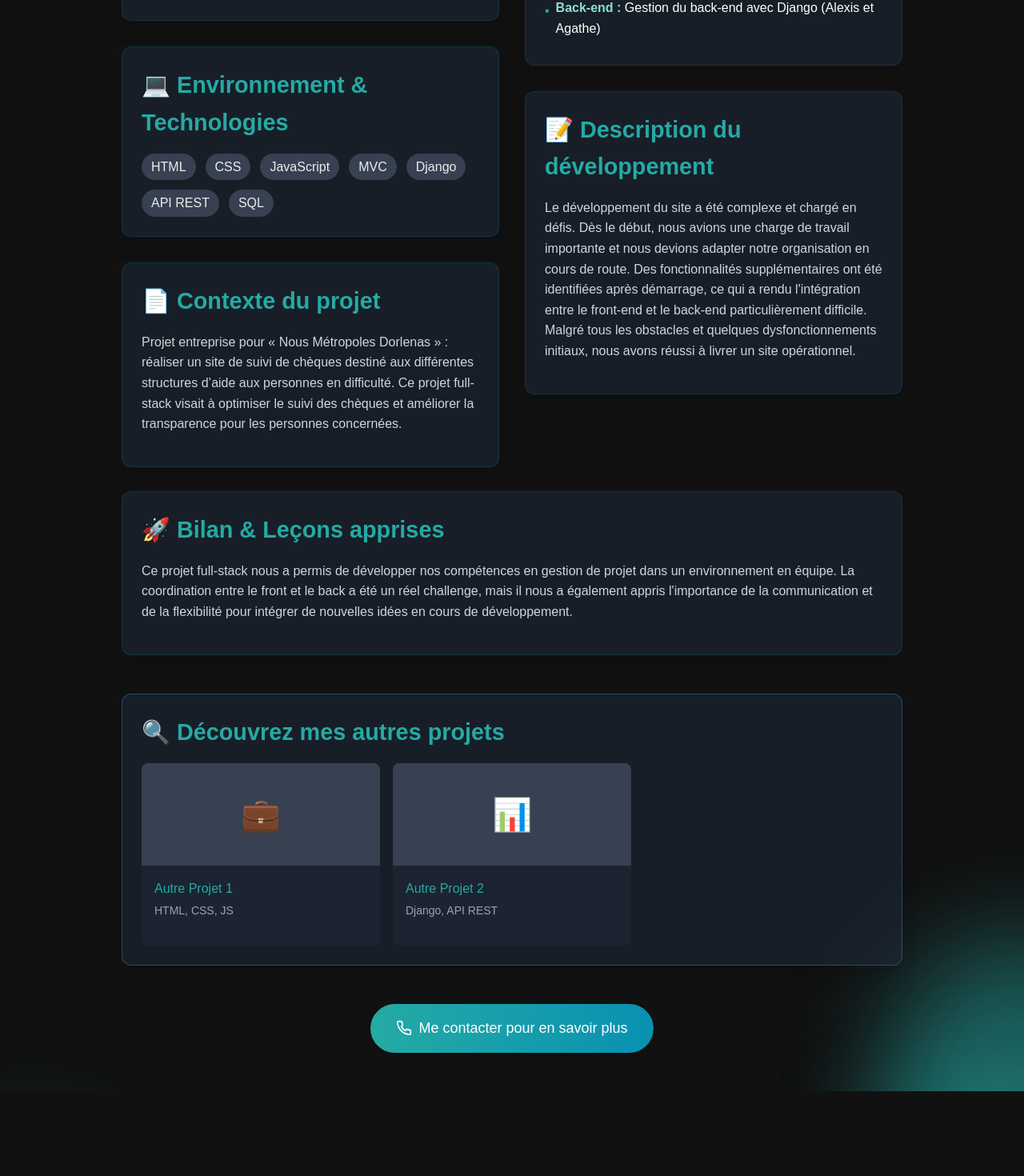
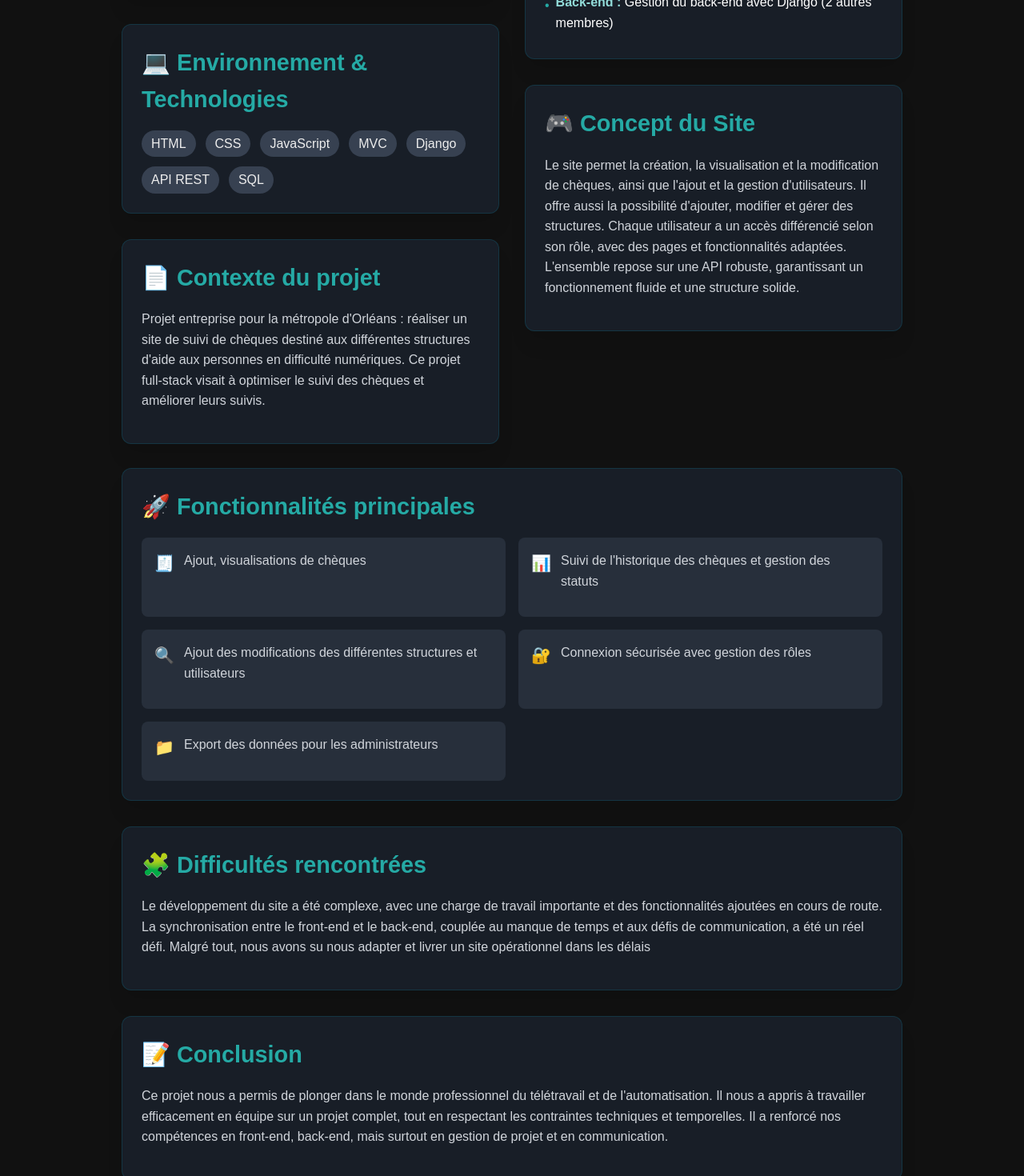
Before and after one commit to eloane-ducrocq/portfolio, a Next.js app: page /projets/cheques in a window 1280 px wide. Shown: the part 1080-2550 px from the top of the page at 80% size. Before the commit the page ends 2444 px from the top, so only its background shows below. Built offline with nearby package versions, Linux system fonts and the light colour scheme.

Commit message:
fix: the last little bug

```diff
--- a/src/app/page.css
+++ b/src/app/page.css
@@ -66,7 +66,7 @@
   display: flex;
   flex-wrap: wrap;
   gap: 2rem;
-  justify-content: flex-start;
+  justify-content: center;
 }
 
 
@@ -82,6 +82,7 @@
   width: 380px;
   max-width: 380px;
   border: 1px solid #f3f4f6;
+
 }
 
 
--- a/src/app/projets/battleship/page.tsx
+++ b/src/app/projets/battleship/page.tsx
@@ -142,13 +142,13 @@ a
         <div className="other-projects-card animate-fadeInUp delay-800">
           <h2>🔍 Découvrez mes autres projets</h2>
           <div className="projects-grid">
-            <a href="../projets/pokemon" className="project-card">
+            <a href="../projets/cheques" className="project-card">
               <div className="project-card-icon">
-                <span style={{ fontSize: '2.5rem' }}>🎮</span>
+                <span style={{ fontSize: '2.5rem' }}>📊</span>
               </div>
               <div className="project-card-content">
-                <h3 className="project-card-title">Jeu Pokémon</h3>
-                <p className="project-card-tech">Java, JavaFX, POO</p>
+                <h3 className="project-card-title">Site de suivis de cheques</h3>
+                <p className="project-card-tech">Javascript, CSS, HTML, Python, Django, Api Rest</p>
               </div>
             </a>
             <a href="../projets/habitudes" className="project-card">
--- a/src/app/projets/cheques/page.tsx
+++ b/src/app/projets/cheques/page.tsx
@@ -6,7 +6,6 @@ import Image from 'next/image';
 function SuiviCheques() {
   return (
     <div className="project-container">
-      {/* Blobs animés en background */}
       <div className="blob blob-1 animate-blob1" />
       <div className="blob blob-2 animate-blob2" />
       <div className="blob blob-3 animate-blob3" />
@@ -14,18 +13,11 @@ function SuiviCheques() {
       <div className="blob blob-5 animate-blob5" />
       <div className="blob blob-6 animate-blob6" />
 
-      {/* Contenu principal du projet */}
       <div className="content-wrapper">
-        {/* En-tête du projet */}
         <div className="project-header animate-fadeInUp">
           <h1>DÉVELOPPEMENT D'UN SITE DE SUIVI DE CHÈQUES FULL-STACK (2025)</h1>
-          <p className="project-meta">
-            Objectif : Développer un site en 3 semaines en équipe de 4 (2 front, 2 back)
-            <br />
-            Rôle : Co-développement du front-end et gestion du back-end avec Django et API REST
-          </p>
+          <p className="project-meta">Par Eloane et 3 autres membres / Mars 2025</p>
 
-          {/* Image de présentation et lien vers le code ou démo */}
           <div className="project-image-container">
             <Image
               src="/projets/cheques.png"
@@ -55,9 +47,7 @@ function SuiviCheques() {
           </div>
         </div>
 
-        {/* Détails du projet */}
         <div className="grid-container">
-          {/* Colonne de gauche */}
           <div className="space-y animate-fadeInUp delay-200">
             <div className="info-card">
               <h2>⏱️ Durée du projet</h2>
@@ -80,42 +70,33 @@ function SuiviCheques() {
             <div className="info-card">
               <h2>📄 Contexte du projet</h2>
               <p>
-                Projet entreprise pour « Nous Métropoles Dorlenas » : réaliser un site de suivi
-                de chèques destiné aux différentes structures d’aide aux personnes en difficulté.
+                Projet entreprise pour la métropole d&apos;Orléans : réaliser un site de suivi
+                de chèques destiné aux différentes structures d&apos;aide aux personnes en difficulté numériques.
                 Ce projet full-stack visait à optimiser le suivi des chèques et améliorer
-                la transparence pour les personnes concernées.
+                leurs suivis.
               </p>
             </div>
           </div>
 
-          {/* Colonne de droite */}
           <div className="space-y animate-fadeInUp delay-400">
             <div className="info-card">
               <h2>👥 Répartition des rôles</h2>
               <div className="bullet-list">
                 <div className="bullet-item">
                   <span className="bullet-marker">•</span>
-                  <span>
-                    <strong>Front-end :</strong> Co-développement du front (moi et Rayan)
-                  </span>
+                  <span><strong>Front-end :</strong> Co-développement du front (moi et mon co-développeur)</span>
                 </div>
                 <div className="bullet-item">
                   <span className="bullet-marker">•</span>
-                  <span>
-                    <strong>Back-end :</strong> Gestion du back-end avec Django (Alexis et Agathe)
-                  </span>
+                  <span><strong>Back-end :</strong> Gestion du back-end avec Django (2 autres membres)</span>
                 </div>
               </div>
             </div>
 
             <div className="info-card">
-              <h2>📝 Description du développement</h2>
+              <h2>🎮 Concept du Site</h2>
               <p>
-                Le développement du site a été complexe et chargé en défis. Dès le début, nous avions
-                une charge de travail importante et nous devions adapter notre organisation en cours de route.
-                Des fonctionnalités supplémentaires ont été identifiées après démarrage, ce qui a rendu
-                l'intégration entre le front-end et le back-end particulièrement difficile. Malgré tous les
-                obstacles et quelques dysfonctionnements initiaux, nous avons réussi à livrer un site opérationnel.
+                Le site permet la création, la visualisation et la modification de chèques, ainsi que l&apos;ajout et la gestion d'utilisateurs. Il offre aussi la possibilité d&apos;ajouter, modifier et gérer des structures. Chaque utilisateur a un accès différencié selon son rôle, avec des pages et fonctionnalités adaptées. L&apos;ensemble repose sur une API robuste, garantissant un fonctionnement fluide et une structure solide.
               </p>
             </div>
           </div>
@@ -123,11 +104,42 @@ function SuiviCheques() {
 
         <div className="space-y animate-fadeInUp delay-600 sectionBack">
           <div className="info-card">
-            <h2>🚀 Bilan & Leçons apprises</h2>
+            <h2>🚀 Fonctionnalités principales</h2>
+            <div className="objectives-grid">
+              <div className="objective-item">
+                <div className="objective-icon">🧾</div>
+                <p>Ajout, visualisations de chèques</p>
+              </div>
+              <div className="objective-item">
+                <div className="objective-icon">📊</div>
+                <p>Suivi de l&apos;historique des chèques et gestion des statuts</p>
+              </div>
+              <div className="objective-item">
+                <div className="objective-icon">🔍</div>
+                <p>Ajout des modifications des différentes structures et utilisateurs</p>
+              </div>
+              <div className="objective-item">
+                <div className="objective-icon">🔐</div>
+                <p>Connexion sécurisée avec gestion des rôles</p>
+              </div>
+              <div className="objective-item">
+                <div className="objective-icon">📁</div>
+                <p>Export des données pour les administrateurs</p>
+              </div>
+            </div>
+          </div>
+
+          <div className="info-card">
+            <h2>🧩 Difficultés rencontrées</h2>
             <p>
-              Ce projet full-stack nous a permis de développer nos compétences en gestion de projet dans un environnement en équipe.
-              La coordination entre le front et le back a été un réel challenge, mais il nous a également appris l'importance de la communication
-              et de la flexibilité pour intégrer de nouvelles idées en cours de développement.
+              Le développement du site a été complexe, avec une charge de travail importante et des fonctionnalités ajoutées en cours de route. La synchronisation entre le front-end et le back-end, couplée au manque de temps et aux défis de communication, a été un réel défi. Malgré tout, nous avons su nous adapter et livrer un site opérationnel dans les délais
+            </p>
+          </div>
+
+          <div className="info-card">
+            <h2>📝 Conclusion</h2>
+            <p>
+              Ce projet nous a permis de plonger dans le monde professionnel du télétravail et de l'automatisation. Il nous a appris à travailler efficacement en équipe sur un projet complet, tout en respectant les contraintes techniques et temporelles. Il a renforcé nos compétences en front-end, back-end, mais surtout en gestion de projet et en communication.
             </p>
           </div>
         </div>
@@ -135,41 +147,39 @@ function SuiviCheques() {
         <div className="other-projects-card animate-fadeInUp delay-800">
           <h2>🔍 Découvrez mes autres projets</h2>
           <div className="projects-grid">
-            <a href="../projets/autre-projet-1" className="project-card">
+            <a href="../projets/pokemon" className="project-card">
               <div className="project-card-icon">
-                <span style={{ fontSize: '2.5rem' }}>💼</span>
+                <span style={{ fontSize: '2.5rem' }}>🎮</span>
               </div>
               <div className="project-card-content">
-                <h3 className="project-card-title">Autre Projet 1</h3>
-                <p className="project-card-tech">HTML, CSS, JS</p>
+                <h3 className="project-card-title">Jeu Pokémon</h3>
+                <p className="project-card-tech">Java, JavaFX, POO</p>
               </div>
             </a>
-            <a href="../projets/autre-projet-2" className="project-card">
+            <a href="../projets/habitudes" className="project-card">
               <div className="project-card-icon">
                 <span style={{ fontSize: '2.5rem' }}>📊</span>
               </div>
               <div className="project-card-content">
-                <h3 className="project-card-title">Autre Projet 2</h3>
-                <p className="project-card-tech">Django, API REST</p>
+                <h3 className="project-card-title">Suivi d&apos;Habitudes</h3>
+                <p className="project-card-tech">HTML, CSS, JavaScript</p>
+              </div>
+            </a>
+            <a href="../projets/grow" className="project-card">
+              <div className="project-card-icon">
+                <span style={{ fontSize: '2.5rem' }}>🌱</span>
+              </div>
+              <div className="project-card-content">
+                <h3 className="project-card-title">Jeu « Grow »</h3>
+                <p className="project-card-tech">GDevelop (No-Code)</p>
               </div>
             </a>
           </div>
         </div>
 
-        {/* Appel à l'action Contact */}
         <div className="contact-container animate-fadeInUp delay-1000">
           <a href="../contact" className="contactButton">
-            <svg
-              xmlns="http://www.w3.org/2000/svg"
-              width="20"
-              height="20"
-              viewBox="0 0 24 24"
-              fill="none"
-              stroke="currentColor"
-              strokeWidth="2"
-              strokeLinecap="round"
-              strokeLinejoin="round"
-            >
+            <svg xmlns="http://www.w3.org/2000/svg" width="20" height="20" viewBox="0 0 24 24" fill="none" stroke="currentColor" strokeWidth="2" strokeLinecap="round" strokeLinejoin="round">
               <path d="M22 16.92v3a2 2 0 0 1-2.18 2 19.79 19.79 0 0 1-8.63-3.07 19.5 19.5 0 0 1-6-6 19.79 19.79 0 0 1-3.07-8.67A2 2 0 0 1 4.11 2h3a2 2 0 0 1 2 1.72 12.84 12.84 0 0 0 .7 2.81 2 2 0 0 1-.45 2.11L8.09 9.91a16 16 0 0 0 6 6l1.27-1.27a2 2 0 0 1 2.11-.45 12.84 12.84 0 0 0 2.81.7A2 2 0 0 1 22 16.92z" />
             </svg>
             Me contacter pour en savoir plus
--- a/src/app/projets/dailyDev/page.tsx
+++ b/src/app/projets/dailyDev/page.tsx
@@ -66,15 +66,30 @@ function DailyDev() {
             </div>
           </div>
 
-          <div className="space-y animate-fadeInUp delay-400">
+
+          <div className="space-y animate-fadeInUp delay-800">
             <div className="info-card">
-              <h2>🎮 Concept du projet</h2>
-              <p>
-                Ce projet de reproduction fidèle du site Daily Dev visait à mettre en pratique mes compétences en intégration web, tout en respectant les standards de responsive design. L&apos;accent a été mis sur la précision visuelle, l&apos;organisation du code et l&apos;adaptation à différentes tailles d&apos;écran.
-              </p>
+              <h2>👥 Répartition des rôles</h2>
+              <div className="bullet-list">
+                <div className="bullet-item">
+                  <span className="bullet-marker">•</span>
+                  <span><strong>Moi :</strong> Développement du Front-end (HTML, CSS, JavaScript)</span>
+                </div>
+                <div className="bullet-item">
+                  <span className="bullet-marker">•</span>
+                  <span><strong>Partenaire :</strong> Gestion du Back-end (PHP, SQL)</span>
+                </div>
+              </div>
+            </div>
+
+              <div className="info-card">
+                <h2>🎮 Concept du projet</h2>
+                <p>
+                  Ce projet de reproduction fidèle du site Daily Dev visait à mettre en pratique mes compétences en intégration web, tout en respectant les standards de responsive design. L&apos;accent a été mis sur la précision visuelle, l&apos;organisation du code et l&apos;adaptation à différentes tailles d&apos;écran.
+                </p>
+              </div>
             </div>
           </div>
-        </div>
 
         <div className="space-y animate-fadeInUp delay-600 sectionBack">
           <div className="info-card">
--- a/src/app/projets/grow/page.tsx
+++ b/src/app/projets/grow/page.tsx
@@ -155,13 +155,13 @@ function Grow() {
         <div className="other-projects-card animate-fadeInUp delay-800">
           <h2>🔍 Découvrez mes autres projets</h2>
           <div className="projects-grid">
-            <a href="../projets/pokemon" className="project-card">
+            <a href="../projets/cheques" className="project-card">
               <div className="project-card-icon">
-                <span style={{ fontSize: '2.5rem' }}>🎮</span>
+                <span style={{ fontSize: '2.5rem' }}>📊</span>
               </div>
               <div className="project-card-content">
-                <h3 className="project-card-title">Jeu Pokémon</h3>
-                <p className="project-card-tech">Java, JavaFX</p>
+                <h3 className="project-card-title">Site de suivis de cheques</h3>
+                <p className="project-card-tech">Javascript, CSS, HTML, Python, Django, Api Rest</p>
               </div>
             </a>
             <a href="../projets/habitudes" className="project-card">
--- a/src/app/projets/habitudes/page.tsx
+++ b/src/app/projets/habitudes/page.tsx
@@ -152,13 +152,13 @@ function Habitudes() {
                 <p className="project-card-tech">Java, JavaFX</p>
               </div>
             </a>
-            <a href="../projets/grow" className="project-card">
+            <a href="../projets/cheques" className="project-card">
               <div className="project-card-icon">
-                <span style={{ fontSize: '2.5rem' }}>🌱</span>
+                <span style={{ fontSize: '2.5rem' }}>📊</span>
               </div>
               <div className="project-card-content">
-                <h3 className="project-card-title">Jeu « Grow »</h3>
-                <p className="project-card-tech">GDevelop (No-Code)</p>
+                <h3 className="project-card-title">Site de suivis de cheques</h3>
+                <p className="project-card-tech">Javascript, CSS, HTML, Python, Django, Api Rest</p>
               </div>
             </a>
             <a href="../projets/battleship" className="project-card">
```
